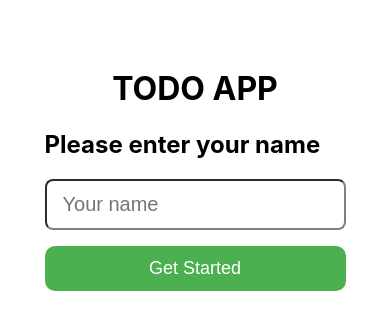
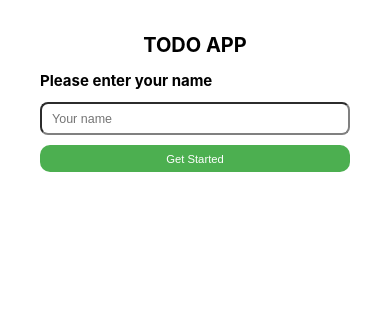
Before and after one commit to MridulSharma19/TDD_TODO, a Next.js app: page / in a window 390 px wide. Shown: the top 330 px of the page. Built offline with nearby package versions, Linux system fonts and the light colour scheme.

Commit message:
added media queries and signout button

```diff
--- a/components/loginpage/loginpage.tsx
+++ b/components/loginpage/loginpage.tsx
@@ -20,7 +20,13 @@ const LoginPage = ({ setName }: Props) => {
         <div className="home-container login-page">
             <Heading />
             <h2>Please enter your name</h2>
-            <form className="form-group">
+            <form
+                onSubmit={(e: any) => {
+                    e.preventDefault();
+                    handleClick();
+                }}
+                className="form-group"
+            >
                 <input
                     type="text"
                     id="name"
--- a/pages/index.tsx
+++ b/pages/index.tsx
@@ -3,6 +3,7 @@ import Head from "next/head";
 import Homepage from "@/components/homepage/homepage";
 import { useEffect, useState } from "react";
 import LoginPage from "@/components/loginpage/loginpage";
+import Button from "@/components/homepage/button";
 
 export default function Home() {
     const [showAdd, setShowAdd] = useState(false);
@@ -34,6 +35,13 @@ export default function Home() {
         localStorage.setItem("username", username);
     };
 
+    const Signout = () => {
+        localStorage.removeItem("username");
+        localStorage.removeItem("taskList");
+        setName("");
+        setTasks([]);
+    };
+
     useEffect(() => {
         const taskList = localStorage?.getItem("taskList");
         if (taskList) {
@@ -54,6 +62,11 @@ export default function Home() {
                 <title>Todo App</title>
                 <link rel="icon" href="/favicon.ico" />
             </Head>
+            {name.length > 0 && (
+                <div className="logout-container">
+                    <Button text={"Sign Out"} handleClick={Signout} remove={true} />
+                </div>
+            )}
             {name.length > 0 ? (
                 <Homepage
                     tasks={tasks}
--- a/styles/global.css
+++ b/styles/global.css
@@ -8,6 +8,28 @@ body {
         Fira Sans, Droid Sans, Helvetica Neue, sans-serif;
     width: 100%;
     min-height: 100vh;
+    font-size: 10px;
+}
+
+@media (min-width: 1400px) {
+    html,
+    body {
+        font-size: 12px;
+    }
+}
+
+@media (min-width: 1400px) {
+    html,
+    body {
+        font-size: 14px;
+    }
+}
+
+@media (min-width: 1900px) {
+    html,
+    body {
+        font-size: 16px;
+    }
 }
 
 * {
@@ -22,15 +44,24 @@ body {
 }
 
 .container {
-    padding: 3rem 8rem;
+    padding: 2rem 4rem;
     width: 100%;
     height: 100%;
     display: flex;
-    justify-content: center;
+    align-items: center;
+    flex-direction: column;
 }
+
+@media (min-width: 640px) {
+    .container {
+        padding: 3rem 8rem;
+    }
+}
+
 .home-container {
     flex: 1;
     max-width: 48rem;
+    width: 100%;
 }
 
 .home-container.login-page {
@@ -113,3 +144,12 @@ button {
     background-color: #4caf50;
     width: 100%;
 }
+
+.logout-container {
+    display: flex;
+    justify-content: flex-end;
+    width: 100%;
+}
+h2 {
+    word-break: break-all;
+}
```
